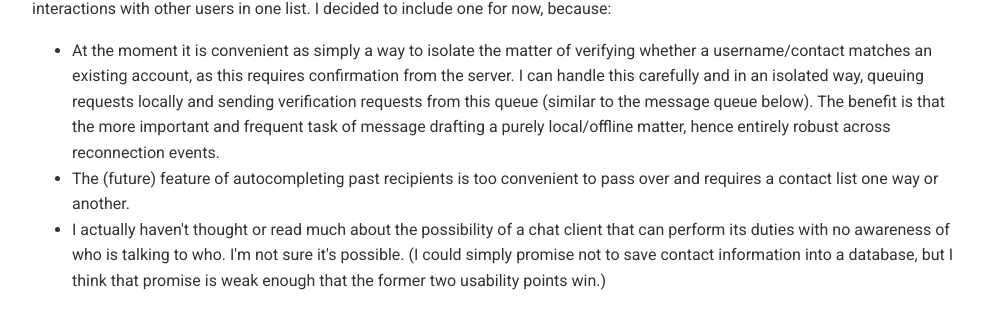
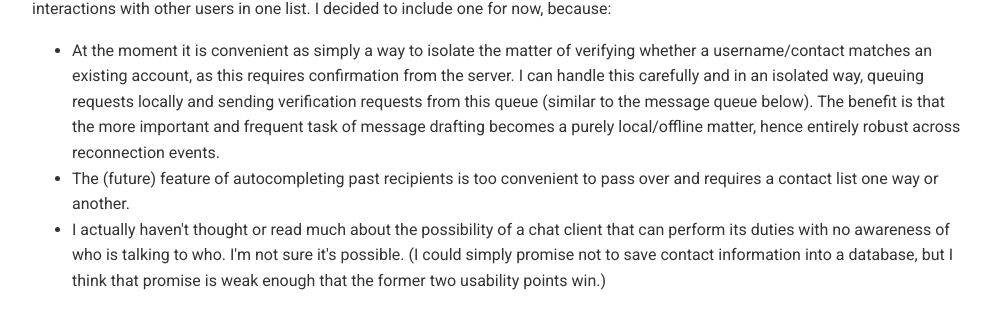
Before and after one commit to chatscrypt/chatscrypt.github.io, a Jekyll site: the page built from _posts/2019-12-29-persistence-through-unstable-internet-connections.html, in a window 1280 px wide. Shown: the part 682-991 px from the top of the page, without its empty margins (143-1135 px from the left). Built offline with Jekyll 4.4.1, drawn with Linux system fonts in a browser that asks for light colours; comment, search, counter and statistics services are not loaded.

Commit message:
Update 2019-12-29-persistence-through-unstable-internet-connections.html

```diff
--- a/_posts/2019-12-29-persistence-through-unstable-internet-connections.html
+++ b/_posts/2019-12-29-persistence-through-unstable-internet-connections.html
@@ -22,7 +22,7 @@
 This is actually a bit controversial and subject to change, due to the question of whether it is secure to store all of a user's interactions with other users in one list. I decided to include one for now, because:
 
 <ul>
-<li> At the moment it is convenient as simply a way to isolate the matter of verifying whether a username/contact matches an existing account, as this requires confirmation from the server. I can handle this carefully and in an isolated way, queuing requests locally and sending verification requests from this queue (similar to the message queue below). The benefit is that the more important and frequent task of message drafting a purely local/offline matter, hence entirely robust across reconnection events.
+<li> At the moment it is convenient as simply a way to isolate the matter of verifying whether a username/contact matches an existing account, as this requires confirmation from the server. I can handle this carefully and in an isolated way, queuing requests locally and sending verification requests from this queue (similar to the message queue below). The benefit is that the more important and frequent task of message drafting becomes a purely local/offline matter, hence entirely robust across reconnection events.
 
 <li> The (future) feature of autocompleting past recipients is too convenient to pass over and requires a contact list one way or another.
 
```
